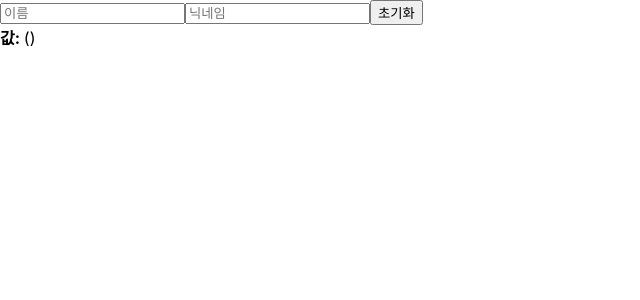
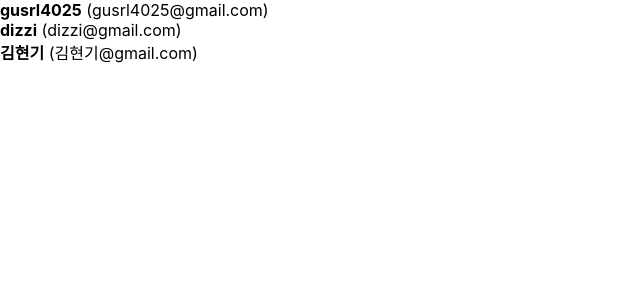
Before and after one commit to gusrl4025/react-tutorial, a React (Create React App) app: page / in a window 1280 px wide. Shown: the top 300 px of the page, without its empty margins (0-640 px from the left). Built offline with nearby package versions, Linux system fonts and the light colour scheme.

Commit message:
1-11. 배열 렌더링하기

```diff
--- a/src/App.js
+++ b/src/App.js
@@ -4,10 +4,11 @@
 import Wrapper from './Wrapper';
 import Counter from './Counter';
 import InputSample from './InputSample';
+import UserList from './UserList';
 
 function App() {
   return (
-    <InputSample />
+    <UserList />
   );
 }
 
--- /dev/null
+++ b/src/UserList.js
@@ -0,0 +1,38 @@
+import React from 'react';
+
+function User({ user }) {
+    return (
+        <div>
+            <b>{user.username}</b> <span>({user.email})</span>
+        </div>
+    )
+};
+
+function UserList() {
+    const users = [
+        {
+            id: 1,
+            username: 'gusrl4025',
+            email: 'gusrl4025@gmail.com'
+        },
+        {
+            id: 2,
+            username: 'dizzi',
+            email: 'dizzi@gmail.com'
+        },
+        {
+            id: 3,
+            username: '김현기',
+            email: '김현기@gmail.com'
+        },
+    ];
+    return (
+        <div>
+            {users.map(user => (
+                <User user={user} key={user.id}/>
+            ))}
+        </div>
+    )
+}
+
+export default UserList;
```
